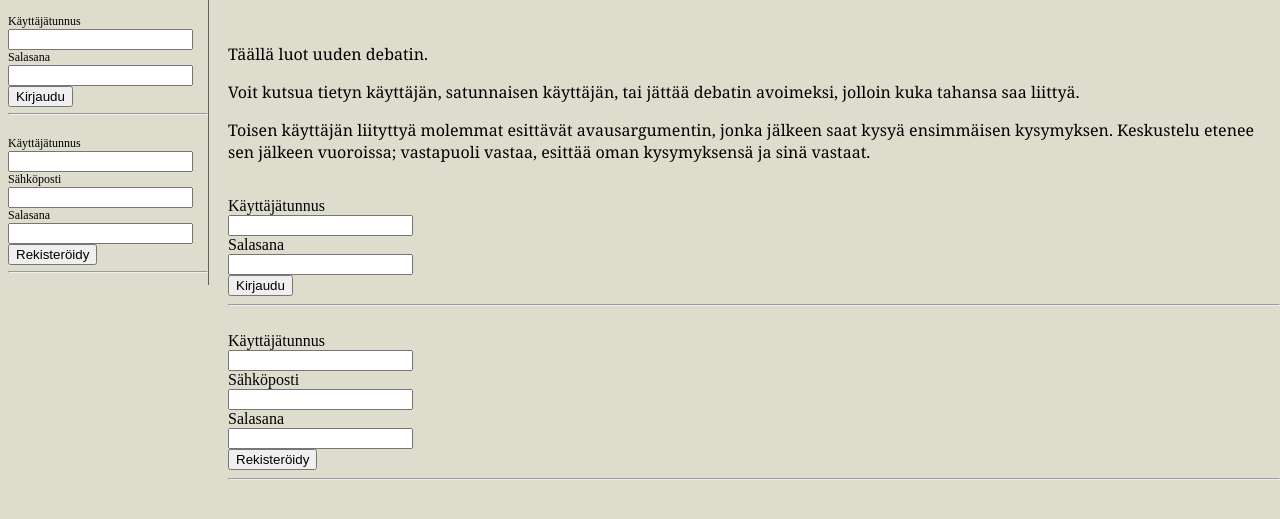
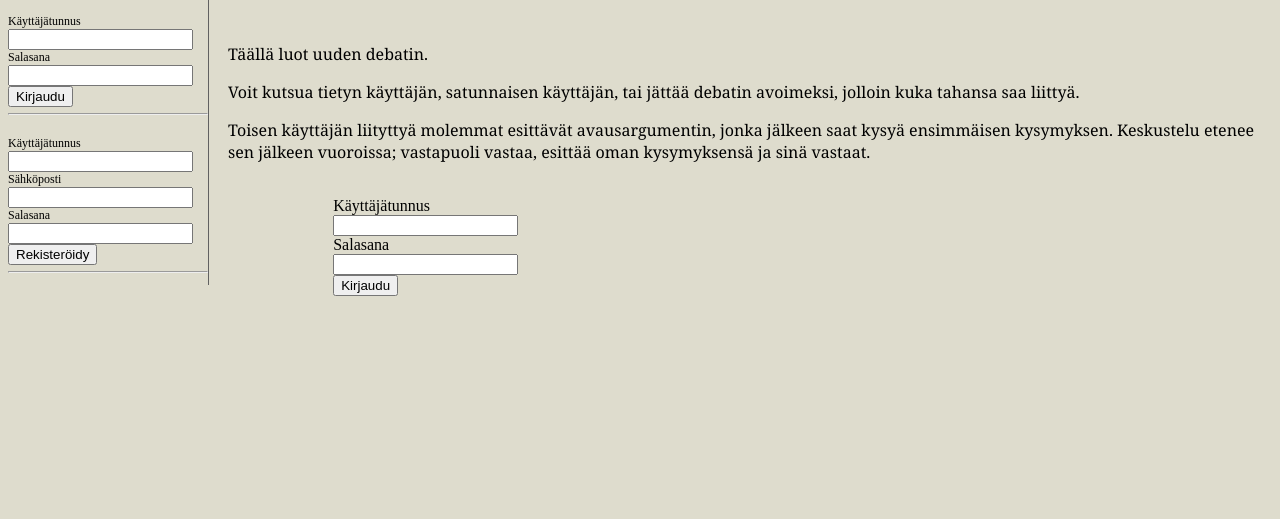
Before and after one commit to mjtorn/debattikone, a Django app: template debattikone/web/templates/new_debate.html in a window 1280 px wide. Shown: the part 214-733 px from the top of the page. Run offline with Django 3.2, Linux system fonts and the light colour scheme; the template is opened without the code that fills it: values that come from a table or form of the project are taken from there, others are empty.

Commit message:
Only login in new_debate

```diff
--- a/debattikone/web/templates/new_debate.html
+++ b/debattikone/web/templates/new_debate.html
@@ -15,8 +15,8 @@ Toisen käyttäjän liityttyä molemmat esittävät avausargumentin, jonka jälk
 		<form action="" method="post">
 		{% csrf_token %}
 	{% if not request.user.id %}
-		<div class="login_and_register">
-		{% include "tags/login_and_register.html" %}
+		<div style="margin-left: 10%;">
+		{% include "tags/login.html" %}
 		</div>
 	{% else %}
 		{{ new_debate_form.as_p }}
```
